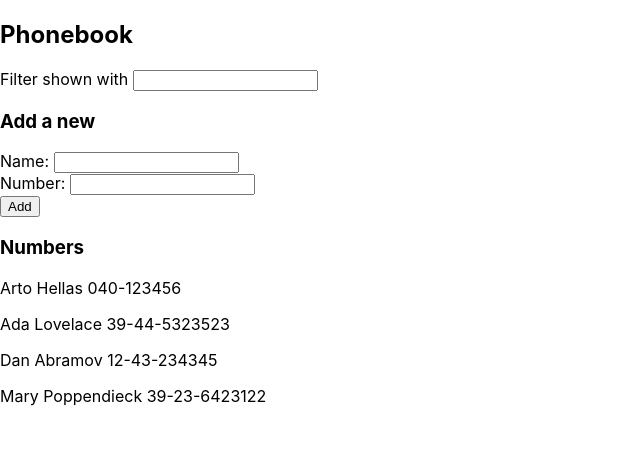
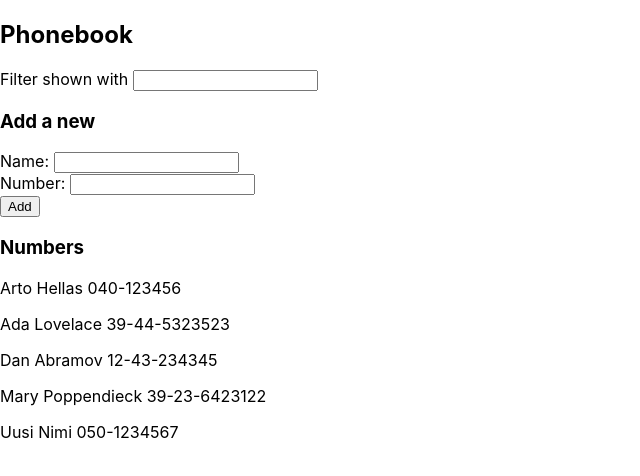
Before and after one commit to Satuhoo/Fullstack-open-2020, a React (Create React App) app in the folder osa2/puhelinluettelo/: page / in a window 1280 px wide. Shown: the top 476 px of the page, without its empty margins (0-640 px from the left). Built offline with nearby package versions, Linux system fonts and the light colour scheme; data requests are answered from the project's data file.

Commit message:
2.15 & 2.16: puhelinluettelo step7&8

```diff
--- a/osa2/puhelinluettelo/db.json
+++ b/osa2/puhelinluettelo/db.json
@@ -1,5 +1,5 @@
 {
-  "persons":[
+  "persons": [
     {
       "name": "Arto Hellas",
       "number": "040-123456",
@@ -19,6 +19,11 @@
       "name": "Mary Poppendieck",
       "number": "39-23-6423122",
       "id": 4
+    },
+    {
+      "name": "Uusi Nimi",
+      "number": "050-1234567",
+      "id": 5
     }
   ]
 }
--- a/osa2/puhelinluettelo/src/App.js
+++ b/osa2/puhelinluettelo/src/App.js
@@ -1,39 +1,6 @@
 import React, { useState, useEffect } from 'react'
-import axios from 'axios'
-
-const Person = ({person}) => {
-  return (
-    <div>
-      <p>{person.name} {person.number}</p>
-    </div>
-  )
-}
-
-const PersonForm = (props) => {
-  return (
-    <div>
-      <form onSubmit={props.addPerson}>
-        <div>
-          Name: <input value={props.newName} onChange={props.handleNameChange} />
-        </div>
-        <div>
-          Number: <input value={props.newNumber} onChange={props.handleNumberChange}/>
-        </div>
-        <div>
-          <button type="submit">Add</button>
-        </div>
-      </form>
-    </div>
-  )
-}
-
-const Filter = (props) => {
-  return(
-    <div>
-      Filter shown with <input value={props.filter} onChange={props.handleFilterChange}/>
-    </div>
-  )
-}
+import { Person, PersonForm, Filter } from './components/Person'
+import personService from './services/persons'
 
 const App = () => {
   const [ persons, setPersons] = useState([])
@@ -43,10 +10,10 @@ const App = () => {
   const [ showAll, setShowAll ] = useState(true)
 
   useEffect(() => {
-    axios
-      .get('http://localhost:3001/persons')
-      .then(response => {
-        setPersons(response.data)
+    personService
+      .getPersons()
+      .then(data => {
+        setPersons(data)
       })
   }, [])
 
@@ -69,7 +36,6 @@ const App = () => {
 
   const addPerson = (event) => {
     event.preventDefault()
-    console.log(event.target)
     const newPerson = {
       name: newName,
       number: newNumber
@@ -78,9 +44,13 @@ const App = () => {
     if (persons.some(obj => obj.name === newPerson.name)){
       alert(`${newPerson.name} is already added to phonebook`)
     } else {
-      setPersons(persons.concat(newPerson))
-      setNewName('')
-      setNewNumber('')
+      personService
+        .createPerson(newPerson)
+        .then(returnedPerson => {
+          setPersons(persons.concat(returnedPerson))
+          setNewName('')
+          setNewNumber('')
+        })
     }
   }
 
--- /dev/null
+++ b/osa2/puhelinluettelo/src/components/Person.js
@@ -0,0 +1,37 @@
+import React from 'react'
+
+const Person = ({person}) => {
+    return (
+      <div>
+        <p>{person.name} {person.number}</p>
+      </div>
+    )
+  }
+
+const PersonForm = (props) => {
+    return (
+      <div>
+        <form onSubmit={props.addPerson}>
+          <div>
+            Name: <input value={props.newName} onChange={props.handleNameChange} />
+          </div>
+          <div>
+            Number: <input value={props.newNumber} onChange={props.handleNumberChange}/>
+          </div>
+          <div>
+            <button type="submit">Add</button>
+          </div>
+        </form>
+      </div>
+    )
+}
+
+const Filter = (props) => {
+    return(
+      <div>
+        Filter shown with <input value={props.filter} onChange={props.handleFilterChange}/>
+      </div>
+    )
+}
+
+export { Person, PersonForm, Filter }
--- /dev/null
+++ b/osa2/puhelinluettelo/src/services/persons.js
@@ -0,0 +1,14 @@
+import axios from 'axios'
+const baseUrl = 'http://localhost:3001/persons'
+
+const getPersons = () => {
+    const request = axios.get(baseUrl)
+    return request.then(response => response.data)
+}
+
+const createPerson = newPerson => {
+    const request = axios.post(baseUrl, newPerson)
+    return request.then(response => response.data)
+}
+
+export default { getPersons, createPerson }
```
